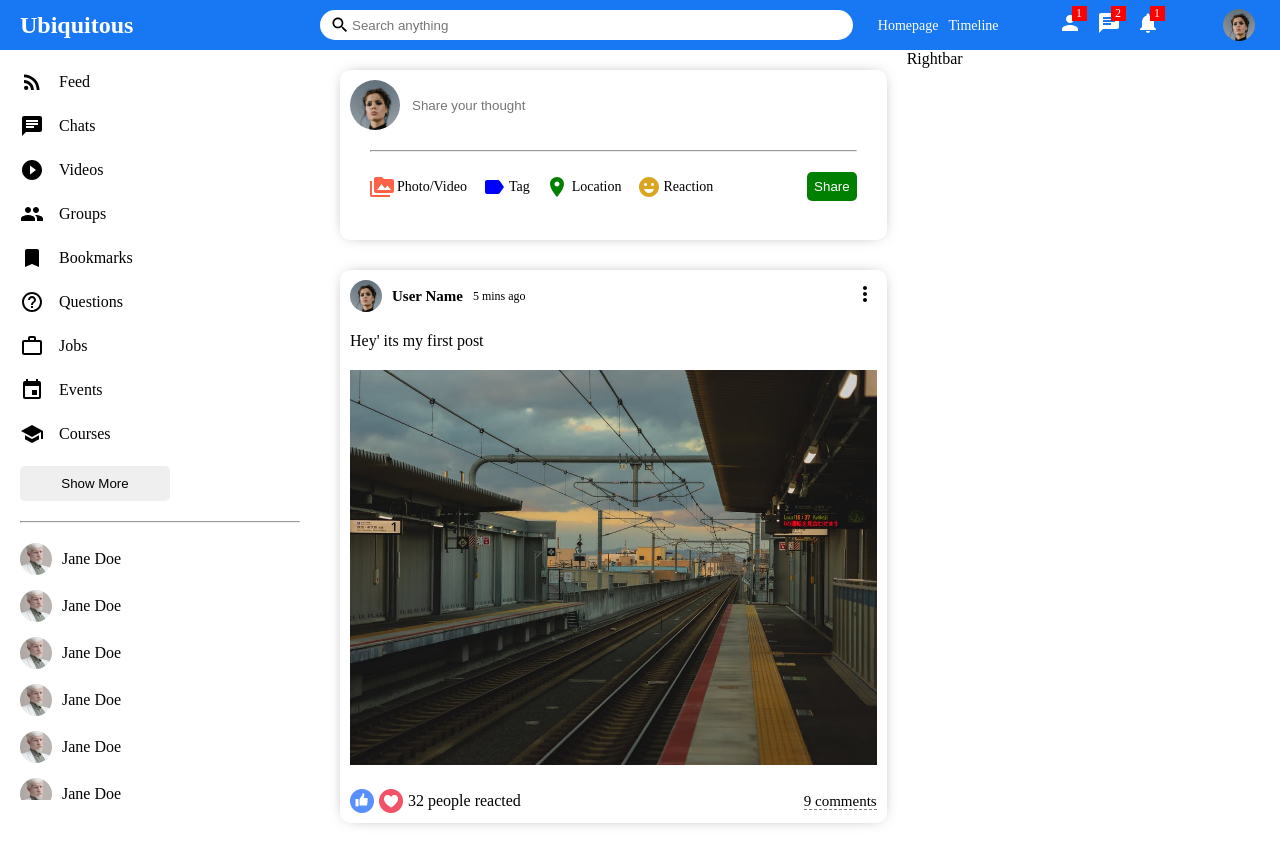
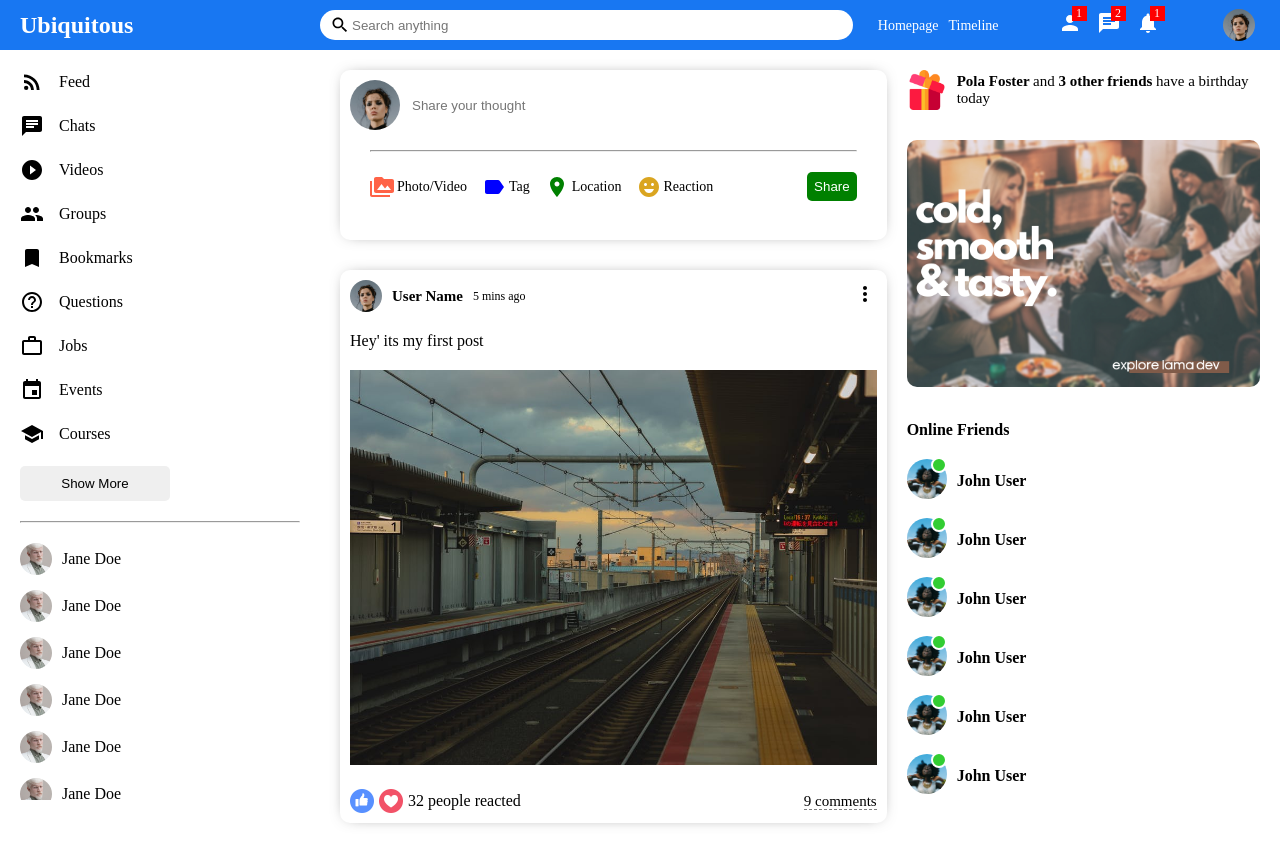
Before and after one commit to ayushnanda21/ubiquitous-client, a React (Create React App) app: page / in a window 1280 px wide. Shown: the top 864 px of the page. Built offline with nearby package versions, Linux system fonts and the light colour scheme.

Commit message:
right component layering & styling

```diff
--- a/src/components/rightbar/Rightbar.jsx
+++ b/src/components/rightbar/Rightbar.jsx
@@ -3,8 +3,61 @@
 
 export default function Rightbar() {
   return (
-    <div className='rightbar'>
-      Rightbar
-    </div>
+      <div className="rightbar">
+        <div className="rightbarWrapper">
+          <div className="birthdayContainer">
+            <img src="assets/gift.png" alt="null" className="birthdayImg" />
+            <span className="birthdayText">
+              <b>Pola Foster </b>and <b>3 other friends </b> have a birthday today</span>
+          </div>
+            <img src="assets/ad.png" alt="null" className="rightbarAd" />
+            <h4 className="rightbarTitle">Online Friends</h4>
+            <ul className="rightbarFriendList">
+              <li className="rightbarFriend">
+                <div className="rightbarProfileImgContainer">
+                  <img src="assets/person/3.jpeg" alt="null" className="rightbarProfileImg" />
+                  <span className="rightbarOnline"></span>
+                </div>
+                <span className="rightbarUsername">John User</span>
+              </li>
+              <li className="rightbarFriend">
+                <div className="rightbarProfileImgContainer">
+                  <img src="assets/person/3.jpeg" alt="null" className="rightbarProfileImg" />
+                  <span className="rightbarOnline"></span>
+                </div>
+                <span className="rightbarUsername">John User</span>
+              </li>
+              <li className="rightbarFriend">
+                <div className="rightbarProfileImgContainer">
+                  <img src="assets/person/3.jpeg" alt="null" className="rightbarProfileImg" />
+                  <span className="rightbarOnline"></span>
+                </div>
+                <span className="rightbarUsername">John User</span>
+              </li>
+              <li className="rightbarFriend">
+                <div className="rightbarProfileImgContainer">
+                  <img src="assets/person/3.jpeg" alt="null" className="rightbarProfileImg" />
+                  <span className="rightbarOnline"></span>
+                </div>
+                <span className="rightbarUsername">John User</span>
+              </li>
+              <li className="rightbarFriend">
+                <div className="rightbarProfileImgContainer">
+                  <img src="assets/person/3.jpeg" alt="null" className="rightbarProfileImg" />
+                  <span className="rightbarOnline"></span>
+                </div>
+                <span className="rightbarUsername">John User</span>
+              </li>
+              <li className="rightbarFriend">
+                <div className="rightbarProfileImgContainer">
+                  <img src="assets/person/3.jpeg" alt="null" className="rightbarProfileImg" />
+                  <span className="rightbarOnline"></span>
+                </div>
+                <span className="rightbarUsername">John User</span>
+              </li>
+            </ul>
+        </div>
+      </div>
+
   )
 }
--- a/src/components/rightbar/rightbar.css
+++ b/src/components/rightbar/rightbar.css
@@ -1,3 +1,72 @@
 .rightbar{
     flex: 3.5;
 }
+
+.rightbarWrapper{
+    padding: 20px 20px 0 0;
+}
+
+.birthdayContainer{
+    display: flex;
+    align-items: center;
+}
+
+.birthdayImg{
+    width: 40px;
+    height: 40px;
+    margin-right: 10px;
+}
+
+.birthdayText{
+    font-weight: 300;
+    font-size: 15px;
+}
+
+.rightbarAd{
+    width: 100%;
+    border-radius: 10px;
+    margin: 30px 0;
+}
+
+.rightbarTitle{
+    margin-bottom: 20px;
+}
+
+.rightbarFriendList{
+    padding: 0;
+    margin: 0;
+    list-style: none;
+}
+
+.rightbarFriend{
+    display: flex;
+    align-items: center;
+    margin-bottom: 15px;
+}
+
+.rightbarProfileImgContainer{
+    margin-right: 10px;
+    position: relative;
+}
+
+.rightbarProfileImg{
+    width: 40px;
+    height: 40px;
+    border-radius: 50%;
+    object-fit: cover;
+}
+
+.rightbarOnline{
+    width: 12px;
+    height: 12px;
+    border-radius: 50%;
+    background-color: limegreen;
+    position: absolute;
+    top: -2px;
+    right: 0;
+    border: 2px solid white;
+}
+
+.rightbarUsername{
+    font-weight: 700;
+}
```
